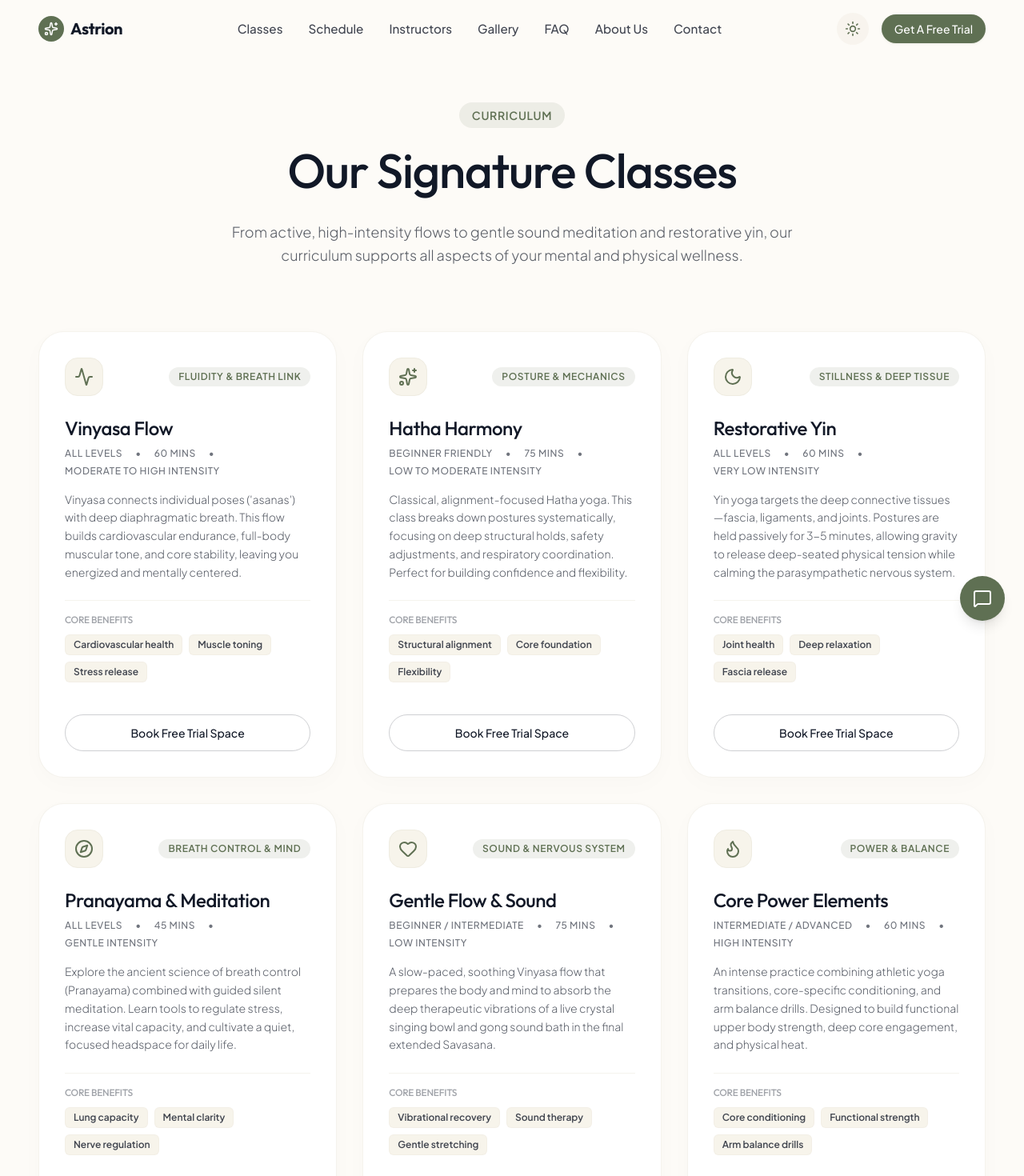
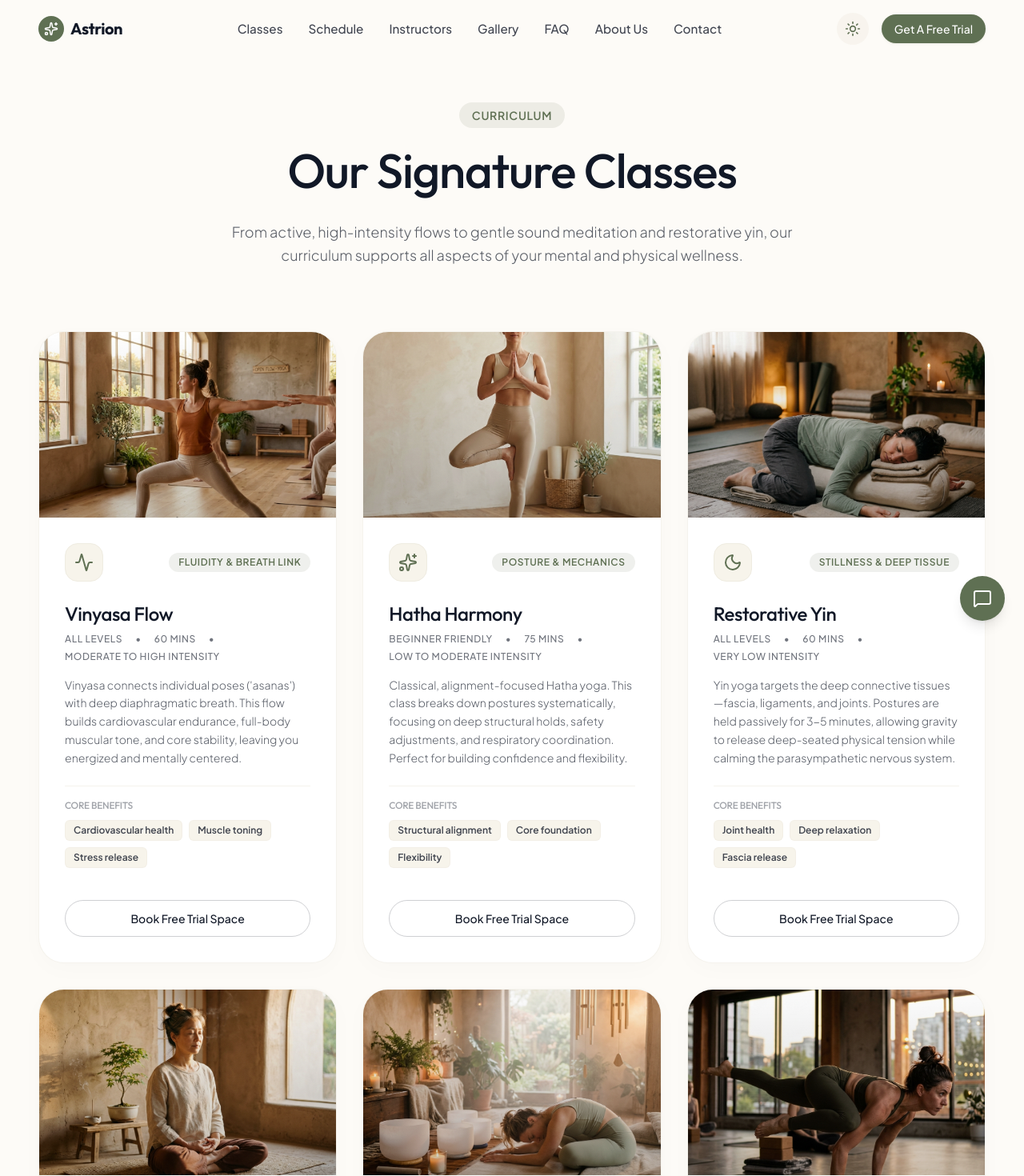
Before and after one commit to dineshnarayannk/Yoga_studio, a Next.js app: page /classes in a window 1280 px wide. Shown: the top 1470 px of the page at 80% size. Built offline with nearby package versions, Linux system fonts and the light colour scheme.

Commit message:
feat: add related high quality images for yoga classes cards on classes page

```diff
--- a/app/classes/page.tsx
+++ b/app/classes/page.tsx
@@ -4,6 +4,7 @@ import { motion } from "framer-motion";
 import { Card } from "@/components/ui/card";
 import { Button } from "@/components/ui/button";
 import Link from "next/link";
+import Image from "next/image";
 import { Sparkles, Activity, Moon, Compass, Heart, Flame } from "lucide-react";
 
 export default function ClassesPage() {
@@ -16,7 +17,8 @@ export default function ClassesPage() {
       description: "Vinyasa connects individual poses ('asanas') with deep diaphragmatic breath. This flow builds cardiovascular endurance, full-body muscular tone, and core stability, leaving you energized and mentally centered.",
       icon: <Activity className="h-6 w-6 text-astrian-sage" />,
       benefits: ["Cardiovascular health", "Muscle toning", "Stress release"],
-      focus: "Fluidity & Breath Link"
+      focus: "Fluidity & Breath Link",
+      image: "/class-vinyasa.png"
     },
     {
       title: "Hatha Harmony",
@@ -26,7 +28,8 @@ export default function ClassesPage() {
       description: "Classical, alignment-focused Hatha yoga. This class breaks down postures systematically, focusing on deep structural holds, safety adjustments, and respiratory coordination. Perfect for building confidence and flexibility.",
       icon: <Sparkles className="h-6 w-6 text-astrian-sage" />,
       benefits: ["Structural alignment", "Core foundation", "Flexibility"],
-      focus: "Posture & Mechanics"
+      focus: "Posture & Mechanics",
+      image: "/class-hatha.png"
     },
     {
       title: "Restorative Yin",
@@ -36,7 +39,8 @@ export default function ClassesPage() {
       description: "Yin yoga targets the deep connective tissues—fascia, ligaments, and joints. Postures are held passively for 3-5 minutes, allowing gravity to release deep-seated physical tension while calming the parasympathetic nervous system.",
       icon: <Moon className="h-6 w-6 text-astrian-sage" />,
       benefits: ["Joint health", "Deep relaxation", "Fascia release"],
-      focus: "Stillness & Deep Tissue"
+      focus: "Stillness & Deep Tissue",
+      image: "/class-yin.png"
     },
     {
       title: "Pranayama & Meditation",
@@ -46,7 +50,8 @@ export default function ClassesPage() {
       description: "Explore the ancient science of breath control (Pranayama) combined with guided silent meditation. Learn tools to regulate stress, increase vital capacity, and cultivate a quiet, focused headspace for daily life.",
       icon: <Compass className="h-6 w-6 text-astrian-sage" />,
       benefits: ["Lung capacity", "Mental clarity", "Nerve regulation"],
-      focus: "Breath Control & Mind"
+      focus: "Breath Control & Mind",
+      image: "/class-meditation.png"
     },
     {
       title: "Gentle Flow & Sound",
@@ -56,7 +61,8 @@ export default function ClassesPage() {
       description: "A slow-paced, soothing Vinyasa flow that prepares the body and mind to absorb the deep therapeutic vibrations of a live crystal singing bowl and gong sound bath in the final extended Savasana.",
       icon: <Heart className="h-6 w-6 text-astrian-sage" />,
       benefits: ["Vibrational recovery", "Sound therapy", "Gentle stretching"],
-      focus: "Sound & Nervous System"
+      focus: "Sound & Nervous System",
+      image: "/class-gentle-sound.png"
     },
     {
       title: "Core Power Elements",
@@ -66,7 +72,8 @@ export default function ClassesPage() {
       description: "An intense practice combining athletic yoga transitions, core-specific conditioning, and arm balance drills. Designed to build functional upper body strength, deep core engagement, and physical heat.",
       icon: <Flame className="h-6 w-6 text-astrian-sage" />,
       benefits: ["Core conditioning", "Functional strength", "Arm balance drills"],
-      focus: "Power & Balance"
+      focus: "Power & Balance",
+      image: "/class-core-power.png"
     }
   ];
 
@@ -76,7 +83,7 @@ export default function ClassesPage() {
 
         {/* Header */}
         <div className="max-w-3xl mx-auto text-center mb-20">
-          <span className="text-sm font-semibold tracking-wider text-astrian-sage dark:text-astrian-leaf uppercase bg-astrian-sage/10 dark:bg-astrian-sage/20 px-4 py-1.5 rounded-full inline-block mb-4">
+          <span className="text-sm font-semibold tracking-wider text-astrian-sage dark:text-astrian-leaf uppercase bg-astrian-sage/10 dark:bg-astrian-sage/20 px-4 py-1.5 rounded-full inline-block mb-4 animate-pulse">
             Curriculum
           </span>
           <h1 className="text-5xl md:text-6xl font-bold font-display text-astrian-charcoal dark:text-gray-100 mb-6 leading-tight">
@@ -96,14 +103,29 @@ export default function ClassesPage() {
               whileInView={{ opacity: 1, y: 0 }}
               viewport={{ once: true }}
               transition={{ delay: index * 0.1, duration: 0.5 }}
+              className="flex"
             >
-              <Card className="h-full flex flex-col justify-between hover:border-astrian-sage/20 hover:shadow-lg transition-all duration-300">
+              <Card className="p-0 h-full flex flex-col justify-between overflow-hidden hover:border-astrian-sage/20 hover:shadow-lg transition-all duration-300 group">
+
+                {/* Class Card Image */}
+                <div className="relative w-full aspect-[16/10] overflow-hidden bg-astrian-cream dark:bg-[#1c1f1d]">
+                  <Image
+                    src={item.image}
+                    alt={item.title}
+                    fill
+                    sizes="(max-width: 768px) 100vw, (max-width: 1200px) 50vw, 33vw"
+                    className="object-cover object-center group-hover:scale-105 transition-transform duration-500"
+                  />
+                  <div className="absolute inset-0 bg-gradient-to-t from-black/20 to-transparent" />
+                </div>
+
+                <div className="p-8 flex-grow flex flex-col justify-between">
                   <div>
                     <div className="flex items-center justify-between mb-6">
                       <div className="h-12 w-12 rounded-2xl bg-astrian-cream dark:bg-[#1c1f1d] border border-astrian-clay dark:border-white/10 flex items-center justify-center transition-colors duration-300">
                         {item.icon}
                       </div>
-                    <span className="text-xs font-semibold uppercase tracking-wider text-astrian-sage dark:text-astrian-leaf bg-astrian-sage/10 dark:bg-astrian-sage/20 px-3 py-1 rounded-full">
+                      <span className="text-xs font-semibold uppercase tracking-wider text-astrian-sage dark:text-astrian-leaf bg-astrian-sage/10 dark:bg-astrian-sage/20 px-3 py-1 rounded-full animate-pulse">
                         {item.focus}
                       </span>
                     </div>
@@ -141,6 +163,8 @@ export default function ClassesPage() {
                       </Button>
                     </Link>
                   </div>
+                </div>
+
               </Card>
             </motion.div>
           ))}
```
Also changed, not shown: public/class-core-power.png (added), public/class-gentle-sound.png (added). Lines whose indentation alone changed are shown as unchanged.
